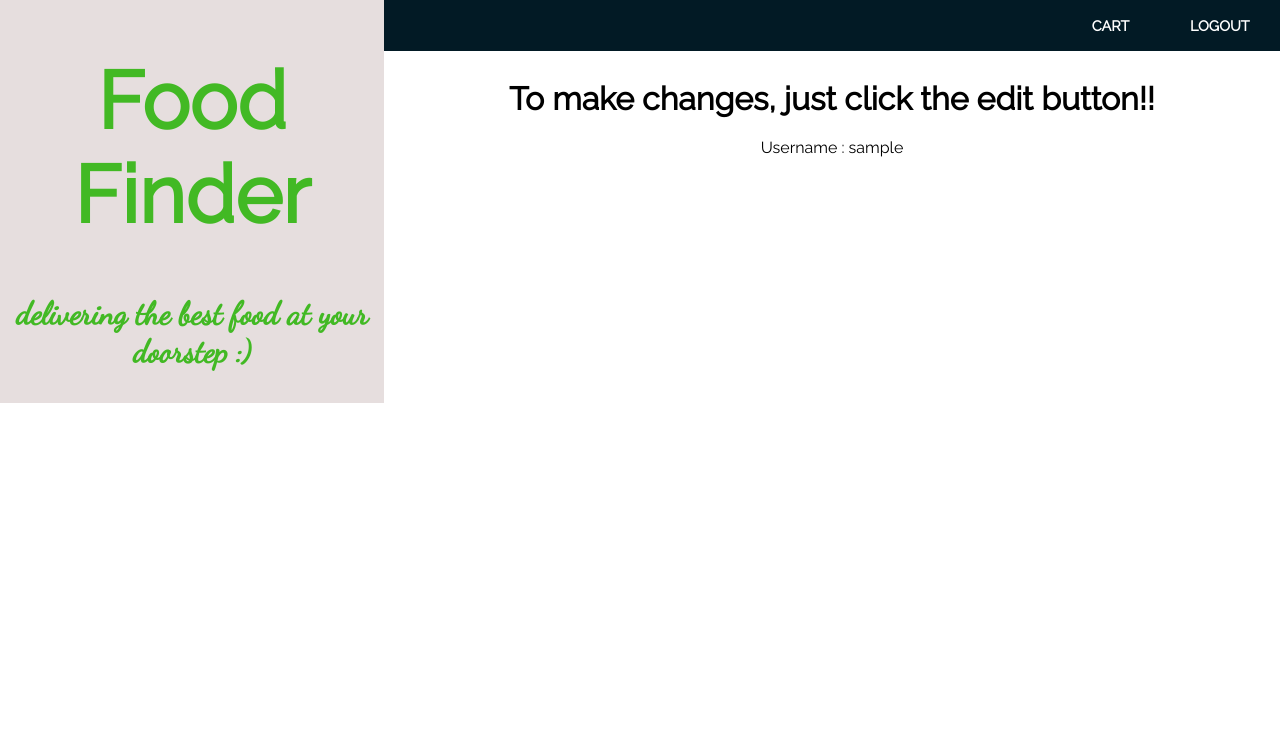
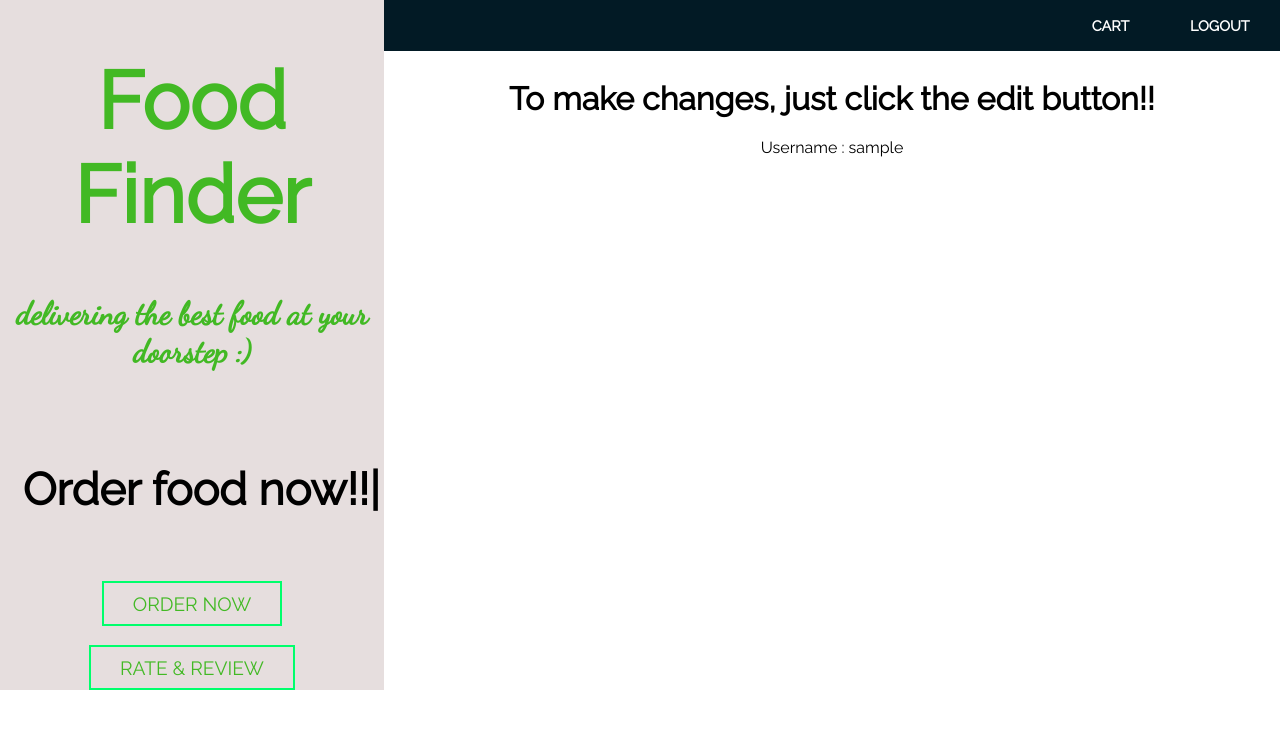
Before and after one commit to mharshita/food_finder, a PHP site: page /profile.php in a window 1280 px wide. Shown: the top 729 px of the page. Run offline with PHP 8.4, Linux system fonts and the light colour scheme; the visitor is signed in with stand-in values (Sample User, id 1).

Commit message:
fixed frontend for first vertical div on profile

```diff
--- a/css/profile-css.css
+++ b/css/profile-css.css
@@ -100,3 +100,88 @@ nav a{
  .main-head{
      margin-top: 5rem;
  }
+
+ /*-----------------typewriter effect----------------------------------------------*/
+
+ @keyframes text2 {
+    0%, 50%, 100% {
+      width: 0;
+    }
+
+    55%, 80% {
+      width: 8.2em;
+    }
+  }
+
+ @keyframes text1 {
+    0%, 50%, 100% {
+      width: 0;
+    }
+    10%, 20% {
+      width: 4.8em;
+    }
+  }
+
+  .text_1 {
+    animation: text1;
+    font-size: 1.4em;
+    font-weight: bold;
+  }
+  .text_2 {
+    animation: text2;
+    font-size: 1.4em;
+    font-weight: bold;
+  }
+
+  .text_1, .text_2 {
+    overflow: hidden;
+    white-space: nowrap;
+    display: inline-block;
+    position: relative;
+    animation-duration: 10s;
+    animation-timing-function: steps(25, end);
+    animation-iteration-count: infinite;
+  }
+  .text_1::after, .text_2::after {
+    content: "|";
+    position: absolute;
+    right: 0;
+    animation: caret infinite;
+    animation-duration: 0.5s;
+    animation-timing-function: steps(1, end);
+  }
+
+  /*-------------------------------------------------------------------------*/
+
+  .button{
+    /*font-size: 1.5rem;*/
+    text-decoration: none;
+    text-transform: uppercase;
+    border-width: 2px;
+    border-style: solid;
+    padding: 0.5em 1.5em;
+    display: inline-block;
+    cursor: pointer;
+}
+
+  button-small{
+    font-size: 0.5rem;
+    font-weight: 700;
+}
+
+.button-accent{
+    color: #42b924;
+    border-color: #00ff6c;
+}
+
+.button-accent:hover,
+.button-accent:focus{
+    background: #00ff6c;
+    color: #232323;
+}
+
+@media(min-width: 60rem){
+   .button{
+       font-size: 1.2rem;
+   }
+}
--- a/profile.php
+++ b/profile.php
@@ -18,6 +18,16 @@ include("connection.php");
     <div class="column side-bar">
         <h1 class="side-head">Food Finder</h1>
         <p class="side-tag">delivering the best food at your doorstep :)</p>
+</br></br>
+        <h1>
+ <span class="text_1">Hungry?</span>
+<span class="text_2">Order food now!!</span>
+</h1>
+</br></br>
+<a href="home.php" class="button button-accent button-small">Order Now</a>
+</br></br>
+<a href="home.php" class="button button-accent button-small">Rate & Review</a> </br>
+
     </div>
     <div class="column main-page">
 
```
